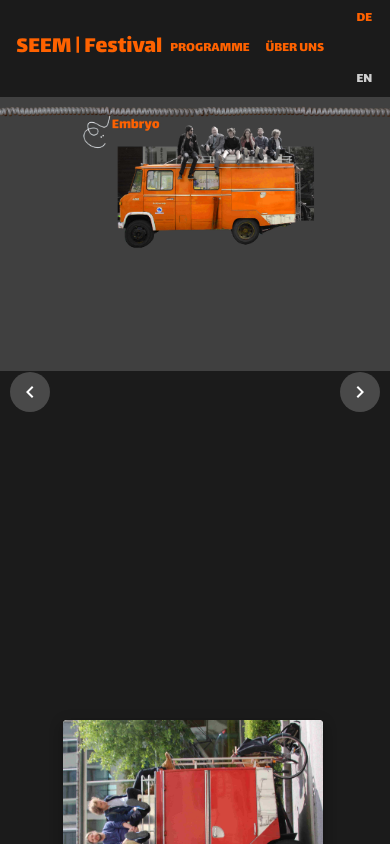
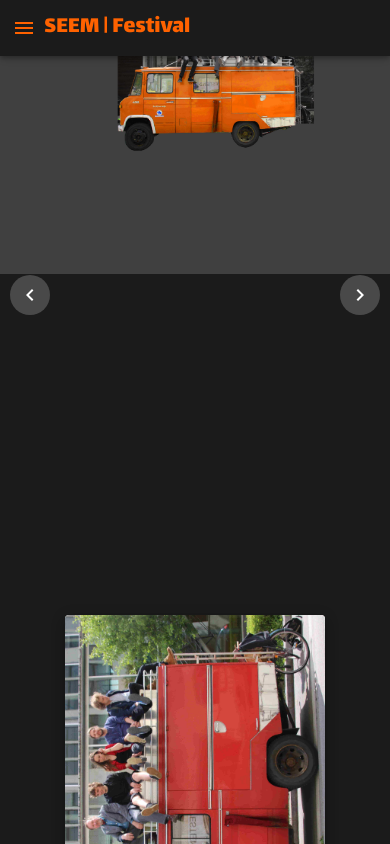
Before and after one commit to taranehn/seemfest, a React (Create React App) app: page / in a window 390 px wide. Shown: the top 844 px of the page. Built offline with nearby package versions, Linux system fonts and the light colour scheme.

Commit message:
responsive toolbar

```diff
--- /dev/null
+++ b/src/ToolBar.tsx
@@ -0,0 +1,83 @@
+import * as React from 'react';
+import Toolbar from '@mui/material/Toolbar';
+import Typography from '@mui/material/Typography';
+import Button from '@mui/material/Button';
+import { makeStyles } from '@material-ui/core/styles';
+import { useHistory } from 'react-router-dom';
+import { useIntl } from 'react-intl';
+import { Grid } from '@material-ui/core';
+import { Langs } from './App';
+
+const useStyles = makeStyles((theme) => ({
+    toolbar: {
+        backgroundColor: theme.palette.primary.dark,
+        color: theme.palette.secondary.main,
+        [theme.breakpoints.down('sm')]: {
+            "&.MuiToolbar-root": {
+                display: 'none'
+            },
+        },
+    },
+    lang: {
+        "&.MuiButton-text": {
+            color: theme.palette.primary.light,
+        },
+    },
+    selectedLang: {
+        "&.MuiButton-text": {
+            color: theme.palette.secondary.main,
+        },
+    }
+}));
+
+interface TopBarProps {
+    onLangChange: (lang: Langs) => void;
+    lang: Langs;
+}
+
+export default function TopBar({ onLangChange, lang }: TopBarProps) {
+    const classes = useStyles();
+    const history = useHistory();
+    const intl = useIntl();
+
+    return (
+        <Toolbar className={classes.toolbar}>
+            <Button color="inherit" onClick={() => { history.push("/") }} component="div" sx={{ flexShrink: 0 }}>
+                <Typography variant="h5" >
+                    {intl.formatMessage({ id: "seem-festival" })}
+                </Typography>
+            </Button>
+            <Button color="inherit" onClick={() => { history.push("/programs") }} component="div" sx={{ flexShrink: 0 }}>
+                {intl.formatMessage({ id: "programs" })}
+            </Button>
+
+            <Button color="inherit" onClick={() => { history.push("/aboutus") }} component="div" sx={{ flexShrink: 0 }}>
+                {intl.formatMessage({ id: "about-us" })}
+            </Button>
+
+            <Grid container
+                direction="row"
+                spacing={0}
+                justifyContent="flex-end"
+                alignItems="center">
+                <Grid item>
+                    <Button className={lang === "de" ? classes.selectedLang : classes.lang}
+                        onClick={() => onLangChange("de")} >
+                        {intl.formatMessage({ id: "de" })}
+                    </Button>
+                </Grid>
+                <Grid item>
+                    <Typography>
+                        {'|'}
+                    </Typography>
+                </Grid>
+                <Grid item>
+                    <Button className={lang === "en" ? classes.selectedLang : classes.lang}
+                        onClick={() => onLangChange("en")} >
+                        {intl.formatMessage({ id: "en" })}
+                    </Button>
+                </Grid>
+            </Grid>
+        </Toolbar>
+    );
+}
--- /dev/null
+++ b/src/ToolBarMobile.tsx
@@ -0,0 +1,125 @@
+import * as React from 'react';
+import Toolbar from '@mui/material/Toolbar';
+import Typography from '@mui/material/Typography';
+import Button from '@mui/material/Button';
+import { makeStyles } from '@material-ui/core/styles';
+import { useHistory } from 'react-router-dom';
+import { useIntl } from 'react-intl';
+import { Drawer, Grid, List, ListItem } from '@material-ui/core';
+import { Langs } from './App';
+import MenuIcon from '@mui/icons-material/Menu';
+import IconButton from '@mui/material/IconButton';
+
+const useStyles = makeStyles((theme) => ({
+    toolbar: {
+        backgroundColor: theme.palette.primary.dark,
+        color: theme.palette.secondary.main,
+        [theme.breakpoints.up('sm')]: {
+            "&.MuiToolbar-root": {
+                display: 'none'
+            },
+        },
+    },
+    lang: {
+        "&.MuiButton-text": {
+            color: theme.palette.primary.light,
+        },
+    },
+    selectedLang: {
+        "&.MuiButton-text": {
+            color: theme.palette.secondary.main,
+        },
+    },
+    item: {
+        padding: 0,
+        margin: 0,
+      //  maxWidth: '50px',
+    },
+    button: {
+        color: theme.palette.primary.dark,
+    }
+}));
+
+interface TopBarProps {
+    onLangChange: (lang: Langs) => void;
+    lang: Langs;
+}
+
+export default function TopBar({ onLangChange, lang }: TopBarProps) {
+    const classes = useStyles();
+    const history = useHistory();
+    const intl = useIntl();
+
+    const [mobileOpen, setMobileOpen] = React.useState(false);
+
+    const handleDrawerToggle = () => {
+        setMobileOpen(!mobileOpen);
+    };
+
+    const toggleDrawer = (open: boolean) =>
+        (event: React.KeyboardEvent | React.MouseEvent) => {
+            setMobileOpen(!mobileOpen);
+        };
+
+    return (
+        <Toolbar className={classes.toolbar} >
+            <IconButton
+                color="inherit"
+                aria-label="open drawer"
+                edge="start"
+                onClick={handleDrawerToggle}
+            >
+                <MenuIcon />
+            </IconButton>
+
+            <Typography variant="h5" component="div" sx={{ flexShrink: 0 }}
+                onClick={() => { history.push("/") }}>
+                {intl.formatMessage({ id: "seem-festival" })}
+            </Typography>
+
+            <Drawer
+                anchor={'left'}
+                open={mobileOpen}
+                onClose={toggleDrawer(false)}
+            >
+                <List>
+                    <ListItem>
+                        <Grid container
+                            direction="row"
+                            spacing={0}
+                            justifyContent="flex-end"
+                            alignItems="center">
+                            <Grid item className={classes.item}>
+                                <Button className={lang === "de" ? classes.selectedLang : classes.lang}
+                                    onClick={() => onLangChange("de")} >
+                                    {intl.formatMessage({ id: "de" })}
+                                </Button>
+                            </Grid>
+                            <Grid item className={classes.item}>
+                                <Typography>
+                                    {'|'}
+                                </Typography>
+                            </Grid>
+                            <Grid item className={classes.item}>
+                                <Button className={lang === "en" ? classes.selectedLang : classes.lang}
+                                    onClick={() => onLangChange("en")} >
+                                    {intl.formatMessage({ id: "en" })}
+                                </Button>
+                            </Grid>
+                        </Grid>
+                    </ListItem>
+                    <ListItem button
+                        className={classes.button}
+                        onClick={() => { history.push("/programs") }}>
+                        {intl.formatMessage({ id: "programs" })}
+                    </ListItem>
+                    <ListItem button
+                        className={classes.button}
+                        onClick={() => { history.push("/aboutus") }}>
+                        {intl.formatMessage({ id: "about-us" })}
+                    </ListItem>
+                </List>
+            </Drawer>
+        </Toolbar >
+    );
+}
--- a/src/TopBar.tsx
+++ b/src/TopBar.tsx
@@ -1,31 +1,9 @@
 import * as React from 'react';
 import AppBar from '@mui/material/AppBar';
 import Box from '@mui/material/Box';
-import Toolbar from '@mui/material/Toolbar';
-import Typography from '@mui/material/Typography';
-import Button from '@mui/material/Button';
-import { makeStyles } from '@material-ui/core/styles';
-import { useHistory } from 'react-router-dom';
-import { useIntl } from 'react-intl';
-import { Grid } from '@material-ui/core';
 import { Langs } from './App';
-
-const useStyles = makeStyles((theme) => ({
-    toolbar: {
-        backgroundColor: theme.palette.primary.dark,
-        color: theme.palette.secondary.main,
-    },
-    lang: {
-        "&.MuiButton-text": {
-            color: theme.palette.primary.light,
-        },
-    },
-    selectedLang: {
-        "&.MuiButton-text": {
-            color: theme.palette.secondary.main,
-        },
-    }
-}));
+import ToolBarMobile from './ToolBarMobile';
+import ToolBar from './ToolBar';
 
 interface TopBarProps {
     onLangChange: (lang: Langs) => void;
@@ -33,52 +11,11 @@ interface TopBarProps {
 }
 
 export default function TopBar({ onLangChange, lang }: TopBarProps) {
-    const classes = useStyles();
-    const history = useHistory();
-    const intl = useIntl();
-
     return (
         <Box sx={{ flexGrow: 1 }}>
-            <AppBar position="static">
-                <Toolbar className={classes.toolbar}>
-                    <Typography variant="h5" component="div" sx={{ flexShrink: 0 }}
-                        onClick={() => { history.push("/") }}>
-                        {intl.formatMessage({ id: "seem-festival" })}
-                    </Typography>
-
-                    <Button color="inherit" onClick={() => { history.push("/programs") }} component="div" sx={{ flexShrink: 0 }}>
-                        {intl.formatMessage({ id: "programs" })}
-                    </Button>
-
-                    <Button color="inherit" onClick={() => { history.push("/aboutus") }} component="div" sx={{ flexShrink: 0 }}>
-                        {intl.formatMessage({ id: "about-us" })}
-                    </Button>
-
-                    <Grid container
-                        direction="row"
-                        spacing={0}
-                        justifyContent="flex-end"
-                        alignItems="center">
-                        <Grid item>
-                            <Button className={lang === "de" ? classes.selectedLang : classes.lang}
-                                onClick={() => onLangChange("de")} >
-                                {intl.formatMessage({ id: "de" })}
-                            </Button>
-                        </Grid>
-                        <Grid item>
-                            <Typography
-                                onClick={() => { history.push("/") }}>
-                                |
-                            </Typography>
-                        </Grid>
-                        <Grid item>
-                            <Button className={lang === "en" ? classes.selectedLang : classes.lang}
-                                onClick={() => onLangChange("en")} >
-                                {intl.formatMessage({ id: "en" })}
-                            </Button>
-                        </Grid>
-                    </Grid>
-                </Toolbar>
+            <AppBar position="fixed">
+                <ToolBarMobile onLangChange={onLangChange} lang={lang} />
+                <ToolBar onLangChange={onLangChange} lang={lang} />
             </AppBar>
         </Box>
     );
```
Also changed, not shown: src/logo.svg (deleted).
